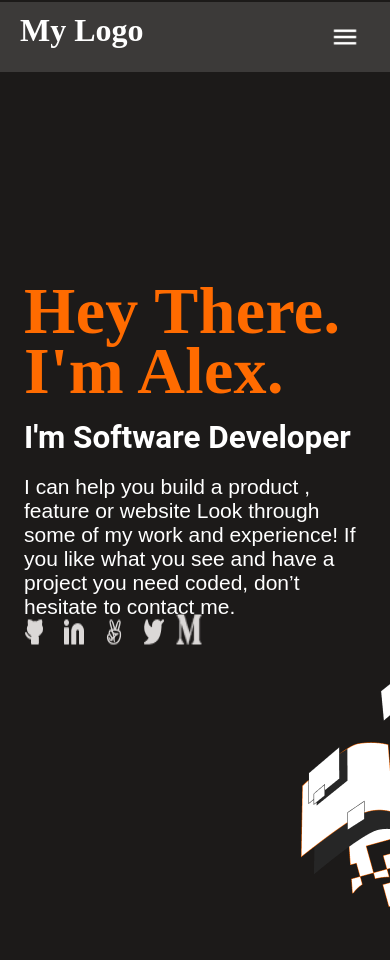
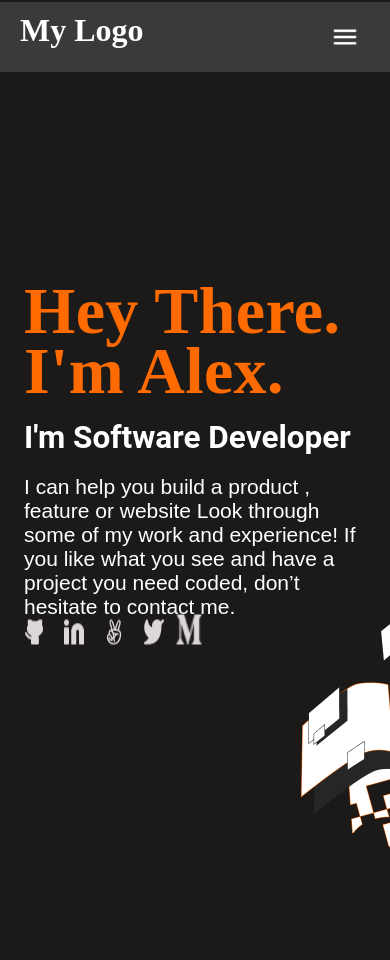
Before and after one commit to gedyzed/project1, a plain HTML site: page index.html in a window 390 px wide. Shown: the part 52-1012 px from the top of the page. After the commit the page ends 968 px from the top, so only its background shows below. Drawn offline with Linux system fonts and the light colour scheme.

Commit message:
Update style.css

```diff
--- a/style.css
+++ b/style.css
@@ -65,7 +65,7 @@ height:350px;
 padding: 10px;
 position: absolute;
 right:5px;
-bottom: -95px;
+bottom: -35px;
 }
 .dicon{
     width: 100%;
```
